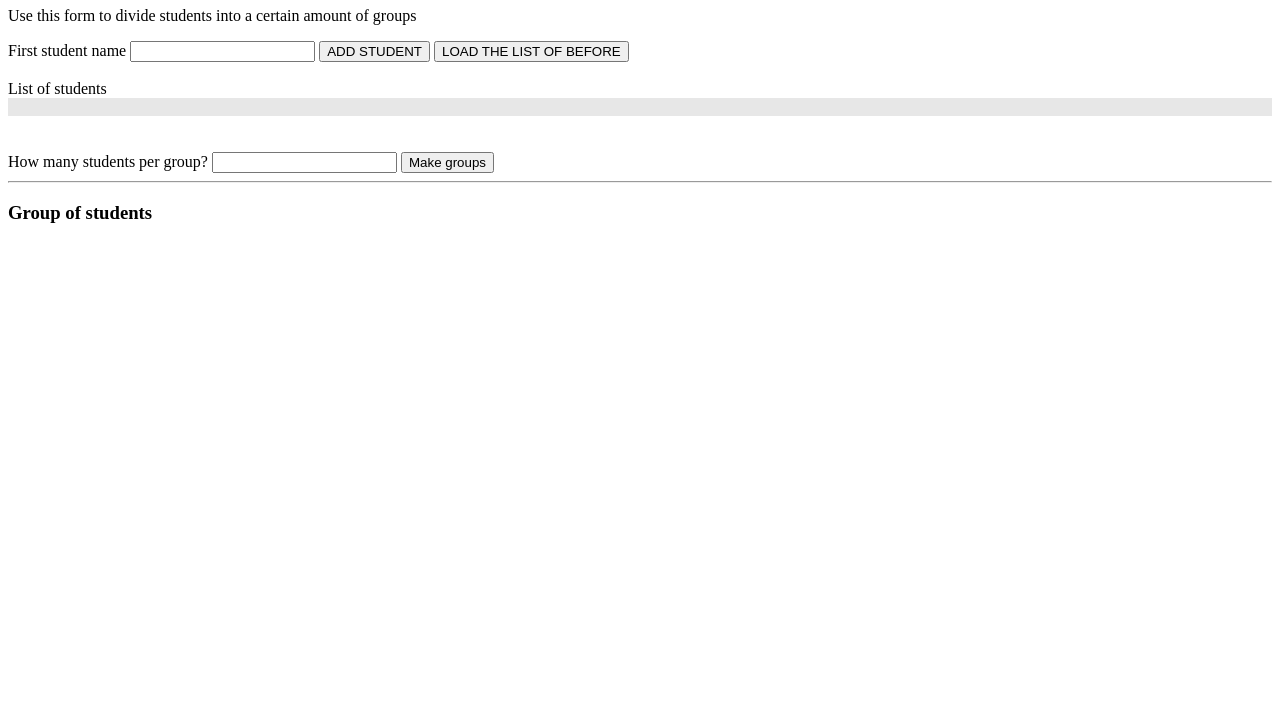
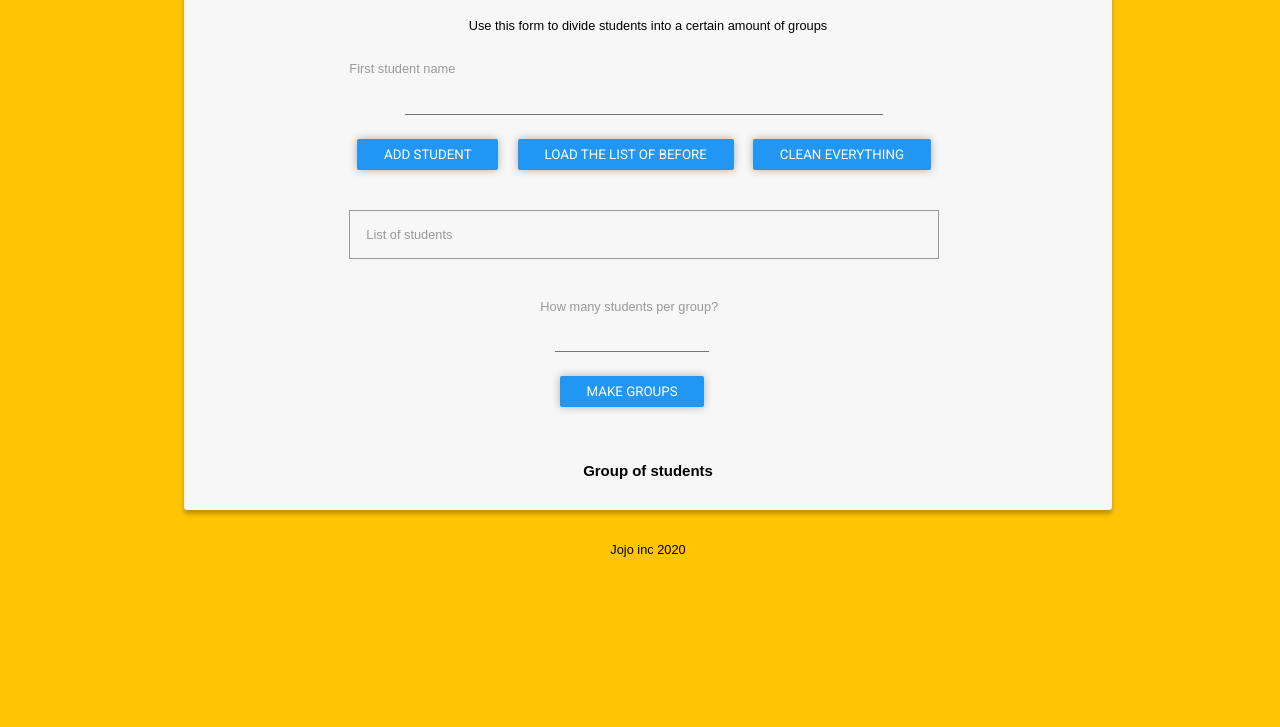
Before and after one commit to Jordandiazfr/groupmakerJS, a plain HTML site: page index.html in a window 1280 px wide. Shown: the part 73-800 px from the top of the page. Drawn offline with Linux system fonts and the light colour scheme.

Commit message:
new desing

```diff
--- a/index.html
+++ b/index.html
@@ -7,29 +7,40 @@
     <link rel="stylesheet" href="/style.css" />
   </head>
   <body>
-    <h1>Group divisor</h1>
+    <div class="wrapper">
+      <h2>Group divisor</h2>
       <p>Use this form to divide students into a certain amount of groups</p>
-    <form action="" method="POST">
+      <form class="firstform">
         <label for="names">First student name</label>
-      <input type="text" name="names" id="" />
+        <input type="text" name="names" class="names" />
         <button class="add" type="submit" name="add">ADD STUDENT</button>
+        <span></span>
         <button class="load" type="submit">LOAD THE LIST OF BEFORE</button>
+        <button class="load" type="submit" onclick="clean()">
+          ClEAN EVERYTHING
+        </button>
+        <!-- student list -->
 
-      <br />
-      <br />
-      <!-- student list -->
+        <div class="list" name="list">
           <label for="list">List of students</label>
-      <div class="list" name="list" contenteditable="true"></div>
-      <br />
-      <br />
+        </div>
+      </form>
+
+      <form id="groups-total">
+        <div class="number">
           <!-- group distribution -->
           <label for="numStudents"> How many students per group?</label>
           <input type="text" name="numStudents" id="" />
           <button type="submit" class="makeGroups">Make groups</button>
-      <hr />
+        </div>
+      </form>
+      <div class="groups-result">
         <h3>Group of students</h3>
-      <div class="finalGroup" contenteditable="true"></div>
-    </form>
+        <div class="finalGroup"></div>
+      </div>
+    </div>
+
     <script src="/script.js"></script>
+    <footer>Jojo inc 2020</footer>
   </body>
 </html>
--- a/script.js
+++ b/script.js
@@ -9,17 +9,45 @@ var savedList = localStorage.getItem("simplon");
 // Add student
 
 // bind input students
-nameStudent.addEventListener("input", (e) => {
+nameStudent.addEventListener("input", function (e) {
   nameStudent.value = e.target.value;
 });
+
+nameStudent.addEventListener("click", (e) => {
+  nameStudent.value = "";
+});
+
+function clean() {
+  simplon = [];
+  nameStudent.value = "";
+  numStudents.value = "";
+}
+// Manipulate the dom
+function createDOM(what, how, where) {
+  let myDiv = document.createElement("div");
+  let myP = document.createElement("p");
+  myP.innerText = what;
+  myDiv.setAttribute("class", how);
+  where.appendChild(myDiv);
+  myDiv.appendChild(myP);
+}
+
+// reload the DOM
+function reload(element) {
+  var container = document.querySelector(element);
+  var content = container.innerHTML;
+  container.innerHTML = content;
+}
 
 // Add the student to the selected div and  also to an array
 document.querySelector(".add").addEventListener("click", (e) => {
   e.preventDefault();
   if (nameStudent.value == "") {
-    alert("Please insert an student name or load the past list");
+    nameStudent.value = "You must add someone";
+  } else if (nameStudent.value == "You must add someone") {
+    nameStudent.value = "";
   } else {
-    studentList.insertAdjacentHTML("beforeEnd", nameStudent.value + "<br>");
+    createDOM(nameStudent.value, "student", studentList);
     simplon.push(nameStudent.value);
     localStorage.setItem("simplon", simplon);
     nameStudent.value = "";
@@ -37,7 +65,7 @@ document.querySelector(".makeGroups").addEventListener("click", (e) => {
   e.preventDefault();
   if (numStudents.value == "") {
     alert("Please specify how many students per group");
-  }
+  } else {
     // ----- The hard logic comes here ----------
     finalGroup.innerHTML = "";
     const total = makeGroups(numStudents.value);
@@ -48,39 +76,35 @@ document.querySelector(".makeGroups").addEventListener("click", (e) => {
     // Print
 
     for (i = 0; i < total.length; i++) {
-    finalGroup.insertAdjacentHTML(
-      "beforeEnd",
-      "<h1>Group" + (i + 1) + "</h1>" + "<h2>" + total[i] + "</h2>"
-    );
+      let myP = document.createElement("p");
+      myP.innerText = "Group " + (i + 1);
+      myP.setAttribute("class", "grouptitle");
+      finalGroup.appendChild(myP);
+      createDOM(total[i], "student", finalGroup);
+    }
   }
 });
 
 // LOAD THE LOCAL STORAGED LIST
 btnLoad.addEventListener("click", (e) => {
   e.preventDefault();
-
+  console.log(simplon);
+  if (simplon.length == 0) {
     simplon = savedList.split(",");
     // print each different line
     for (i = 0; i < simplon.length; i++) {
-    studentList.insertAdjacentHTML("beforeEnd", simplon[i] + "<br>");
+      createDOM(simplon[i], "student", studentList);
+    }
   }
 });
 
-if (typeof Storage !== "undefined") {
-  // Code for localStorage/sessionStorage.
-  // Store value
-  // Retrieve value from local storage and assign to variable
-} else {
-  // Sorry! No Web Storage support..
-}
-
-// ------------------------- Logique -----------------------------
+// ------------------------- Logic -----------------------------
 
 // Make a list of students
 // list of final group
 // list of remaining students
 // list of current group selon le nombre
-// shuffile
+// shuffle
 //  while il y a de remaining students
 // select pop an student
 // current group has space ?  push it
@@ -88,12 +112,12 @@ if (typeof Storage !== "undefined") {
 
 const makeGroups = (maxNum) => {
   let allGroups = [];
-  var remainingStudents = [...simplon];
+  remainingStudents = [...simplon];
+  remainingStudents.sort(() => Math.random() - 0.5);
   let currentGroup = [];
-  console.log(remainingStudents);
+
   while (remainingStudents.length > 0) {
-    let r = randomInt(0, remainingStudents.length);
-    var currentStudent = remainingStudents.pop(r);
+    var currentStudent = remainingStudents.pop();
     console.log(currentStudent);
     if (currentGroup.length >= maxNum) {
       allGroups.push(currentGroup);
@@ -102,9 +126,7 @@ const makeGroups = (maxNum) => {
     currentGroup.push(currentStudent);
   }
   allGroups.push(currentGroup);
+  console.log(allGroups);
   return allGroups;
 };
-
-const randomInt = (min, max) => {
-  return Math.floor(Math.random() * (max - min)) + min;
-};
+//////////// Visual Effects //////////
--- a/style.css
+++ b/style.css
@@ -1,3 +1,155 @@
+@import url("https://fonts.googleapis.com/css2?family=Roboto:wght@300;400;700&display=swap");
+
+body {
+  font-family: "Ubuntu", sans-serif;
+  width: 100%;
+  font-size: 80%;
+  background-color: #ffc404;
+}
+form {
+  margin: 1rem 0.5rem 0.5rem 0;
+  flex: auto;
+  flex-direction: column;
+  word-wrap: normal;
+}
+.wrapper {
+  background-color: #f7f7f7;
+  padding: 1rem;
+  margin: auto;
+  max-width: 70%;
+  display: flex;
+  flex-direction: column;
+  flex-wrap: wrap;
+  overflow-wrap: normal;
+  align-items: center;
+  border-radius: 0.2rem;
+  box-shadow: 0px 4px 4px rgba(0, 0, 0, 0.25);
+}
+
+input {
+  display: flex;
+  width: 80%;
+  margin: 1rem auto;
+  background-color: inherit;
+  padding: 0.2rem;
+  border: none;
+  border-bottom: 1px solid #757575;
+}
+
+input:focus {
+  outline: none;
+}
+
+label {
+  color: #999;
+  display: flex;
+  flex: 1 100%;
+  font-weight: normal;
+  pointer-events: none;
+  transition: 0.2s ease all;
+  -moz-transition: 0.2s ease all;
+  -webkit-transition: 0.2s ease all;
+}
+
+input:focus ~ label,
+input:valid ~ label {
+  top: -20px;
+  font-size: 1rem;
+}
+
+.add,
+.load,
+.makeGroups {
+  font-family: "Roboto";
+  padding: 0.5rem 2em;
+  margin: 0.5rem;
+  border: 0;
+  outline: 0;
+  color: white;
+  background-color: #2196f3;
+  text-transform: uppercase;
+  border-radius: 0.15em;
+  box-shadow: 0 0 8px rgba(0, 0, 0, 0.3);
+  overflow: hidden;
+  cursor: pointer;
+}
+
 .list {
-  background-color: #e7e7e7;
+  /* pass */
+  margin-top: 2rem;
+  display: flex;
+  padding: 1rem;
+  border: 1px solid #999;
+  flex-wrap: wrap;
+  justify-content: space-evenly;
+  pointer-events: none;
 }
+
+.student {
+  background-color: aliceblue;
+  border-radius: 0.1rem;
+  display: flex;
+  flex-wrap: wrap;
+  margin: 0.5rem;
+  box-shadow: 0px 4px 4px rgba(0, 0, 0, 0.25);
+}
+.student p {
+  align-items: center;
+  padding: 0 1rem 0 1rem;
+}
+
+.name-list {
+  background-color: aliceblue;
+}
+#groups-total {
+  display: flex;
+  margin: 1rem 5rem;
+  padding: 1rem;
+  max-width: 100%;
+  flex-direction: row;
+  justify-items: center;
+  justify-content: space-evenly;
+}
+.number {
+  flex: 1 100%;
+  margin: 0 2rem 0 0;
+  text-align: center;
+}
+.groups-result {
+  flex-direction: row;
+  flex: 1 100%;
+}
+.finalGroup {
+  flex-direction: row;
+  flex: 1 100%;
+}
+
+.grouptitle {
+  color: #2196f3;
+  font-weight: 600;
+}
+
+footer {
+  display: flex;
+  flex-direction: column;
+  align-self: center;
+  bottom: 0;
+  left: 50%;
+  text-align: center;
+  margin-top: 2rem;
+}
+
+@media (max-width: 700px) {
+  body {
+    font-size: 80%;
+  }
+  .wrapper {
+    max-width: 90%;
+  }
+}
+
+@media (max-width: 2000px) {
+  .wrapper {
+    max-width: 70%;
+  }
+}
```
Lines whose indentation alone changed are shown as unchanged.
